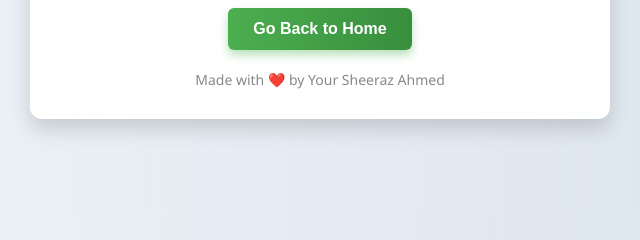
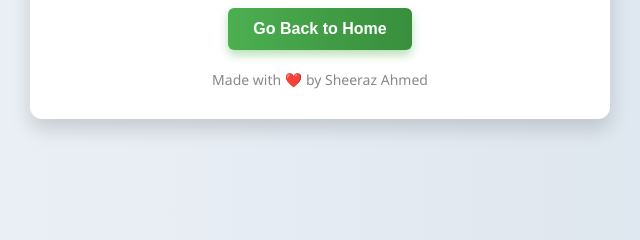
Before and after one commit to sheeraz885/Quiz-App, a plain HTML site: page Quizes/finish.html in a window 1280 px wide. Shown: the part 553-793 px from the top of the page, 320-960 px from the left. Drawn offline with Linux system fonts and the light colour scheme.

Commit message:
Update finish.html

```diff
--- a/Quizes/finish.html
+++ b/Quizes/finish.html
@@ -34,7 +34,7 @@
 
         <!-- Footer -->
         <div class="footer">
-            Made with ❤️ by Your Sheeraz Ahmed
+            Made with ❤️ by Sheeraz Ahmed
         </div>
     </div>
 
```
